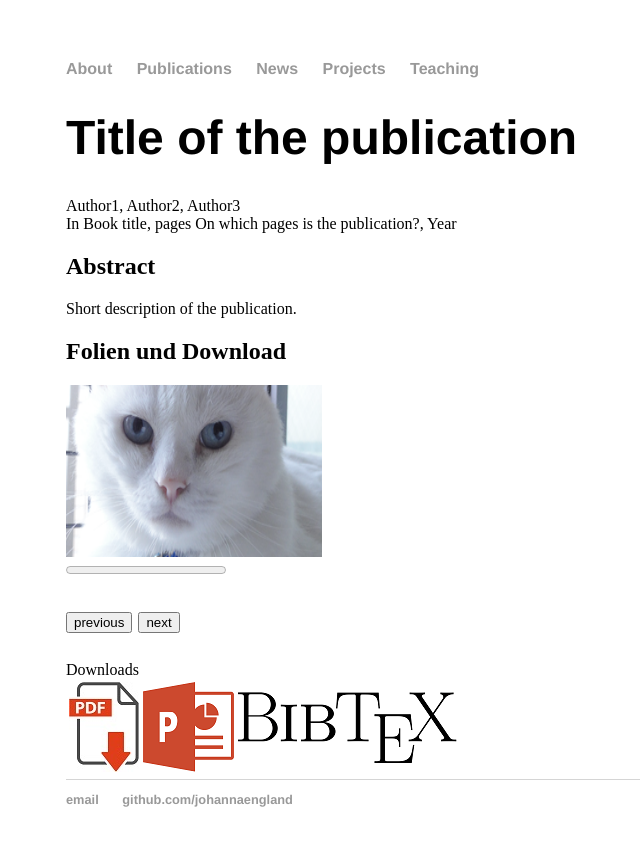
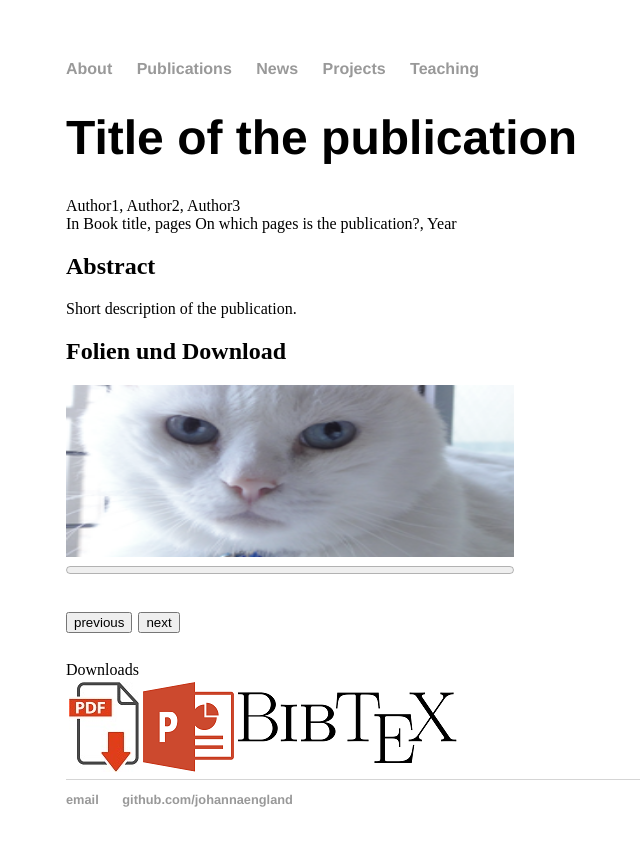
Before and after one commit to johannaengland/johannaengland.github.io, a Jekyll site: the page built from _publications/year-example-publication.md, in a window 1280 px wide. Shown: the top 846 px of the page, without its empty margins (126-766 px from the left). Built offline with Jekyll 4.4.1, drawn with Linux system fonts in a browser that asks for light colours.

Commit message:
Update main.css

```diff
--- a/css/main.css
+++ b/css/main.css
@@ -1,5 +1,13 @@
 #bibtexBtn {
     cursor: pointer;
+}
+
+#currentSlide {
+    width: 50%;
+}
+
+#slidecount {
+    width: 50%;
 }
 
 .bibtexTextHidden {
```
